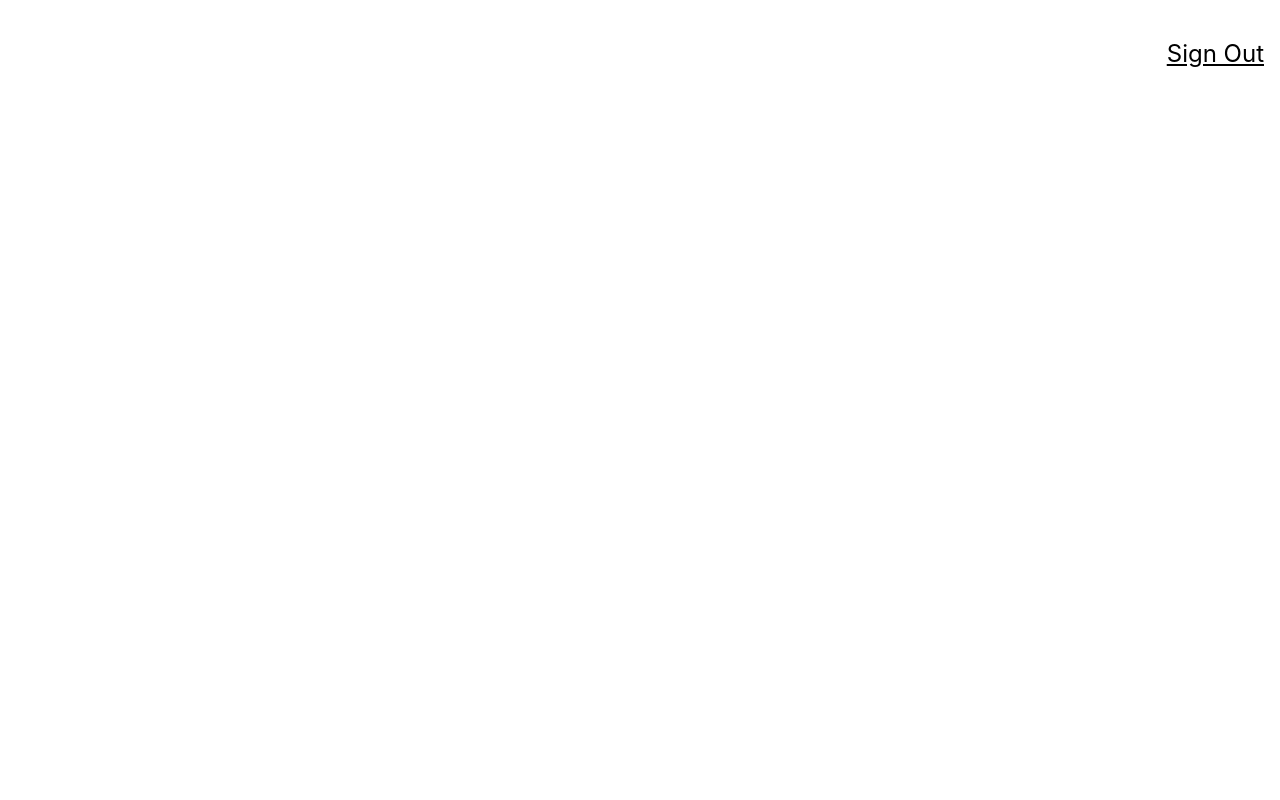
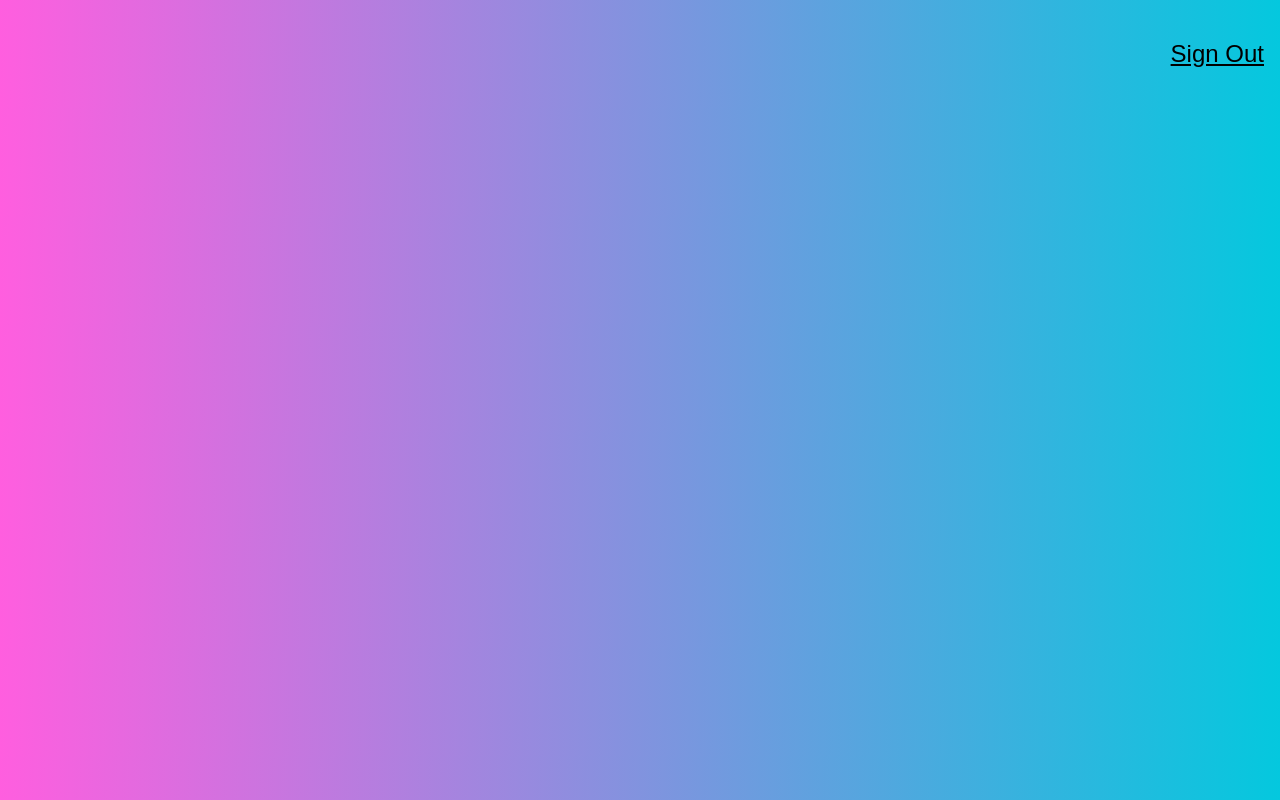
Before and after one commit to VladOneBls/FaceRecognitionBrain, a React (Create React App) app: page / in a window 1280 px wide. Built offline with nearby package versions, Linux system fonts and the light colour scheme.

Commit message:
Added a background

```diff
--- a/src/index.css
+++ b/src/index.css
@@ -1,4 +1,4 @@
-body {
+/*body {
   margin: 0;
   font-family: -apple-system, BlinkMacSystemFont, 'Segoe UI', 'Roboto', 'Oxygen',
     'Ubuntu', 'Cantarell', 'Fira Sans', 'Droid Sans', 'Helvetica Neue',
@@ -10,4 +10,11 @@ body {
 code {
   font-family: source-code-pro, Menlo, Monaco, Consolas, 'Courier New',
     monospace;
+}*/
+
+body {
+  margin: 0;
+  padding: 0;
+  font-family: sans-serif;
+  background: linear-gradient(89deg, #FF5EDF 0%, #04C8DE 100%);
 }
```
